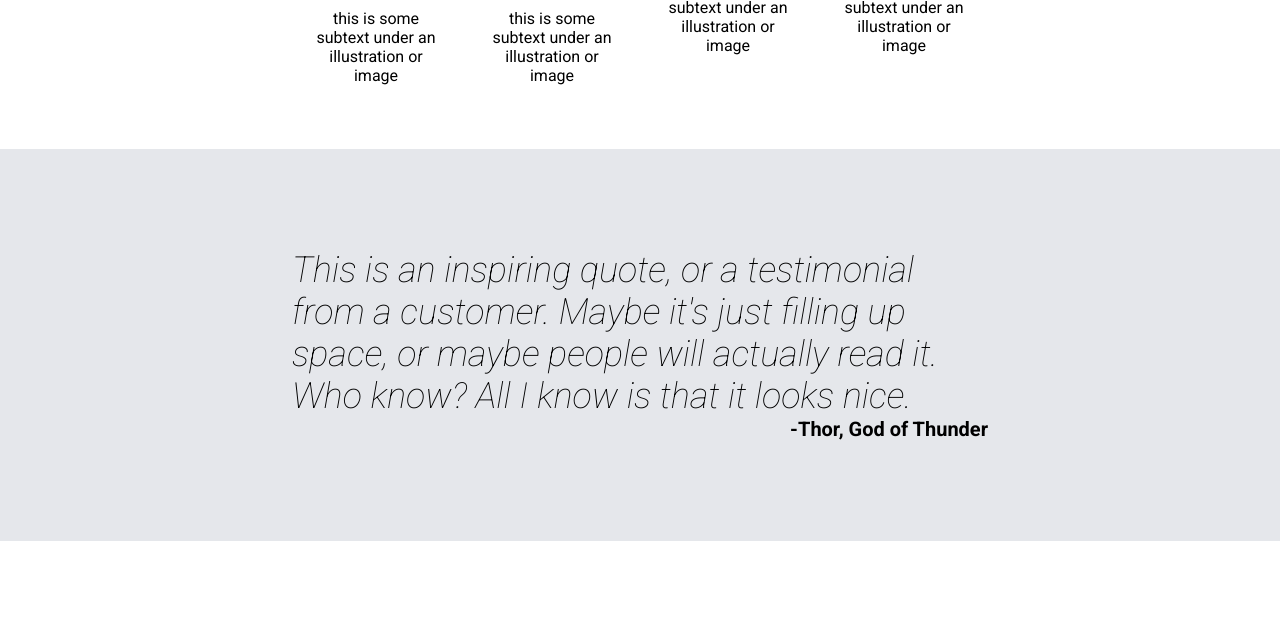
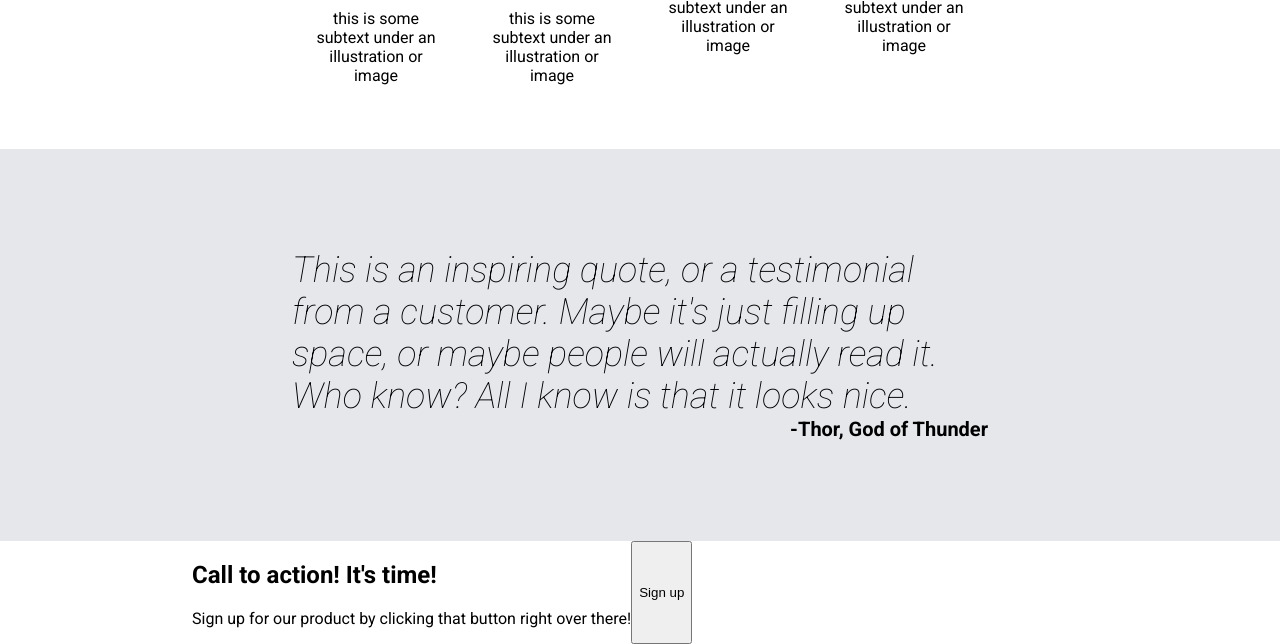
Before and after one commit to bcpractice5/landing-page, a plain HTML site: page index.html in a window 1280 px wide. Shown: the part 754-1398 px from the top of the page. Before the commit the page ends 1295 px from the top, so only its background shows below. Drawn offline with Linux system fonts and the light colour scheme.

Commit message:
Add fourth section html content

```diff
--- a/index.html
+++ b/index.html
@@ -56,7 +56,15 @@
                 <figcaption>-Thor, God of Thunder</figcaption>
             </blockquote>
         </section>
-        <!-- <section></section> -->
+        <section class="fourth-section">
+            <div class="flex-container">
+                <div>
+                    <h2>Call to action! It's time!</h2>
+                    <p>Sign up for our product by clicking that button right over there!</p>
+                </div>
+                <button>Sign up</button>
+            </div>
+        </section>
     </main>
     <footer></footer>
 </body>
```
